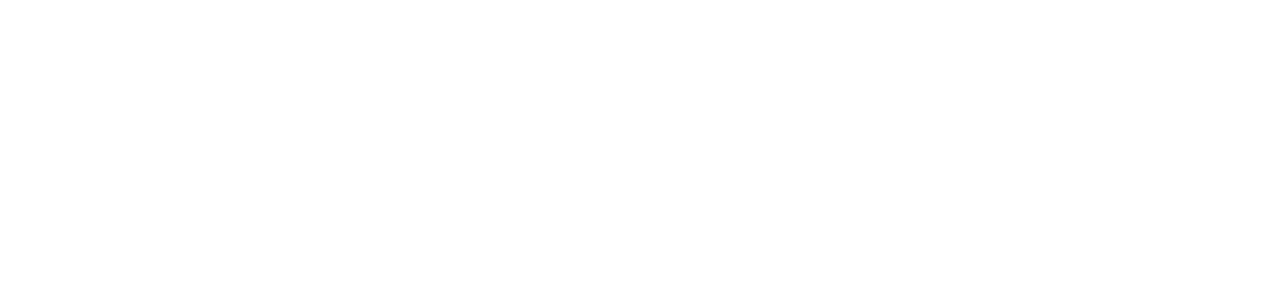
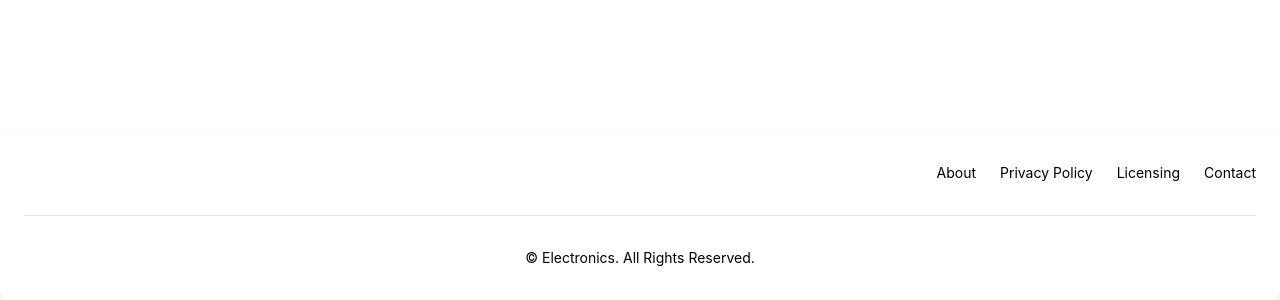
Before and after one commit to Gedeonir/Team-9-project, a React (Create React App) app: page /Footer in a window 1280 px wide. Before the commit this address had no page. Shown: the part 500-800 px from the top of the page. Built offline with nearby package versions, Linux system fonts and the light colour scheme.

Commit message:
adding footer

```diff
--- a/src/App.js
+++ b/src/App.js
@@ -2,7 +2,7 @@
 import { Routes,Route } from 'react-router';
 import Navigation from './Components/Navigation';
 import './App.css';
-
+import Footer from './Components/footer';
 function App() {
   return (
     <div>
@@ -10,6 +10,7 @@
         <Route path='/home' element={<Navigation/>}>
 
         </Route>
+        <Route path='/Footer' element={<Footer/>}/>
       </Routes>
     </div>
   );
--- /dev/null
+++ b/src/Components/footer.js
@@ -0,0 +1,39 @@
+
+
+function Footer (){
+return (
+    <footer class="p-4 bg-white rounded-lg shadow md:px-6 md:py-8 dark:bg-gray-900 absolute left-0 right-0 bottom-0">
+
+        <div class="sm:flex sm:items-center sm:justify-between ">
+        <a href="https://flowbite.com/" class="flex items-center mb-4 sm:mb-0">
+
+
+        </a>
+
+
+        <ul class="flex flex-wrap items-center mb-6 text-sm text-black-500 sm:mb-0 dark:text-gray-400">
+            <li>
+                <a href="#" class="mr-4 hover:underline md:mr-6 ">About</a>
+            </li>
+            <li>
+                <a href="#" class="mr-4 hover:underline md:mr-6">Privacy Policy</a>
+            </li>
+            <li>
+                <a href="#" class="mr-4 hover:underline md:mr-6 ">Licensing</a>
+            </li>
+            <li>
+                <a href="#" class="hover:underline">Contact</a>
+            </li>
+        </ul>
+    </div>
+
+    {/* <div class="bg-gray-900"> */}
+<hr class="my-6 border-gray-200 sm:mx-auto dark:border-gray-700 lg:my-8" />
+    <span class="block text-sm text-black-500 sm:text-center dark:text-gray-400 ">© <a href="https://electronics.com/" class="hover:underline">Electronics</a>. All Rights Reserved.
+    </span>
+    {/* </div> */}
+
+    </footer>
+
+)}
+export default Footer;
```
